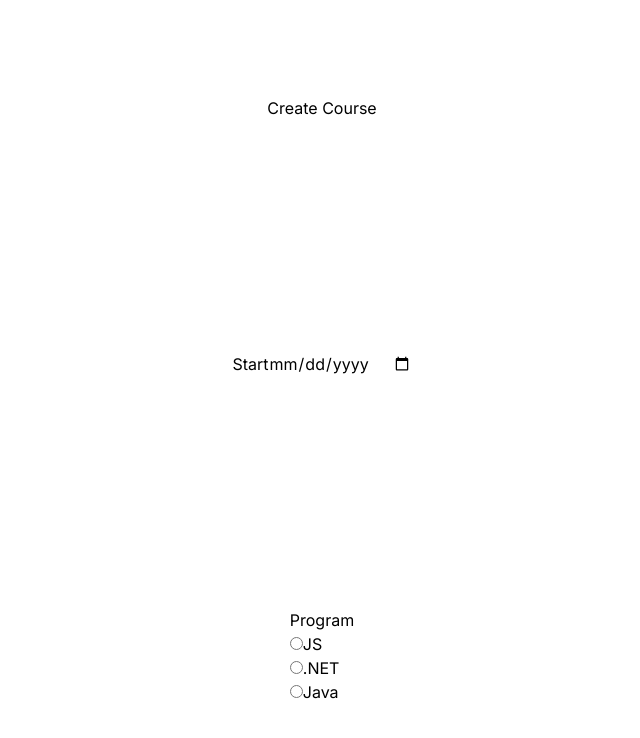
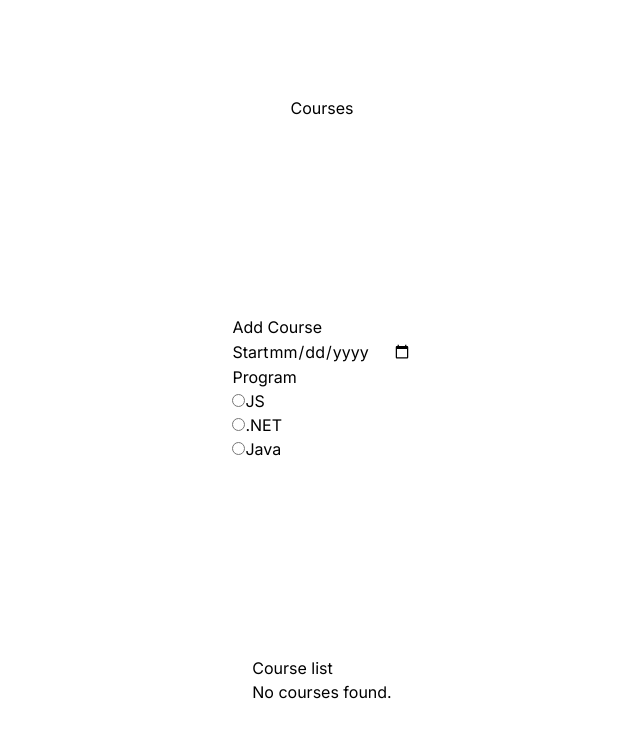
Before and after one commit to salt-community/course-planner, a Next.js app: page / in a window 1280 px wide. Shown: the top 738 px of the page, without its empty margins (318-958 px from the left). Built offline with nearby package versions, Linux system fonts and the light colour scheme.

Commit message:
add empty course list

```diff
--- a/src/app/page.tsx
+++ b/src/app/page.tsx
@@ -1,7 +1,11 @@
 export default function Home() {
   return (
     <main className="flex min-h-screen flex-col items-center justify-between p-24">
-      <h1>Create Course</h1>
+      <h1>Courses</h1>
+
+      <section>
+        <h2>Add Course</h2>
+
         <fieldset>
           <label htmlFor="course-start">Start</label>
           <input type="date" name="course-start" id="course-start" />
@@ -25,6 +29,13 @@ export default function Home() {
             </span>
           </div>
         </fieldset>
+      </section>
+
+      <section>
+        <h2>Course list</h2>
+
+        <p>No courses found.</p>
+      </section>
     </main>
   );
 }
```
Lines whose indentation alone changed are shown as unchanged.
